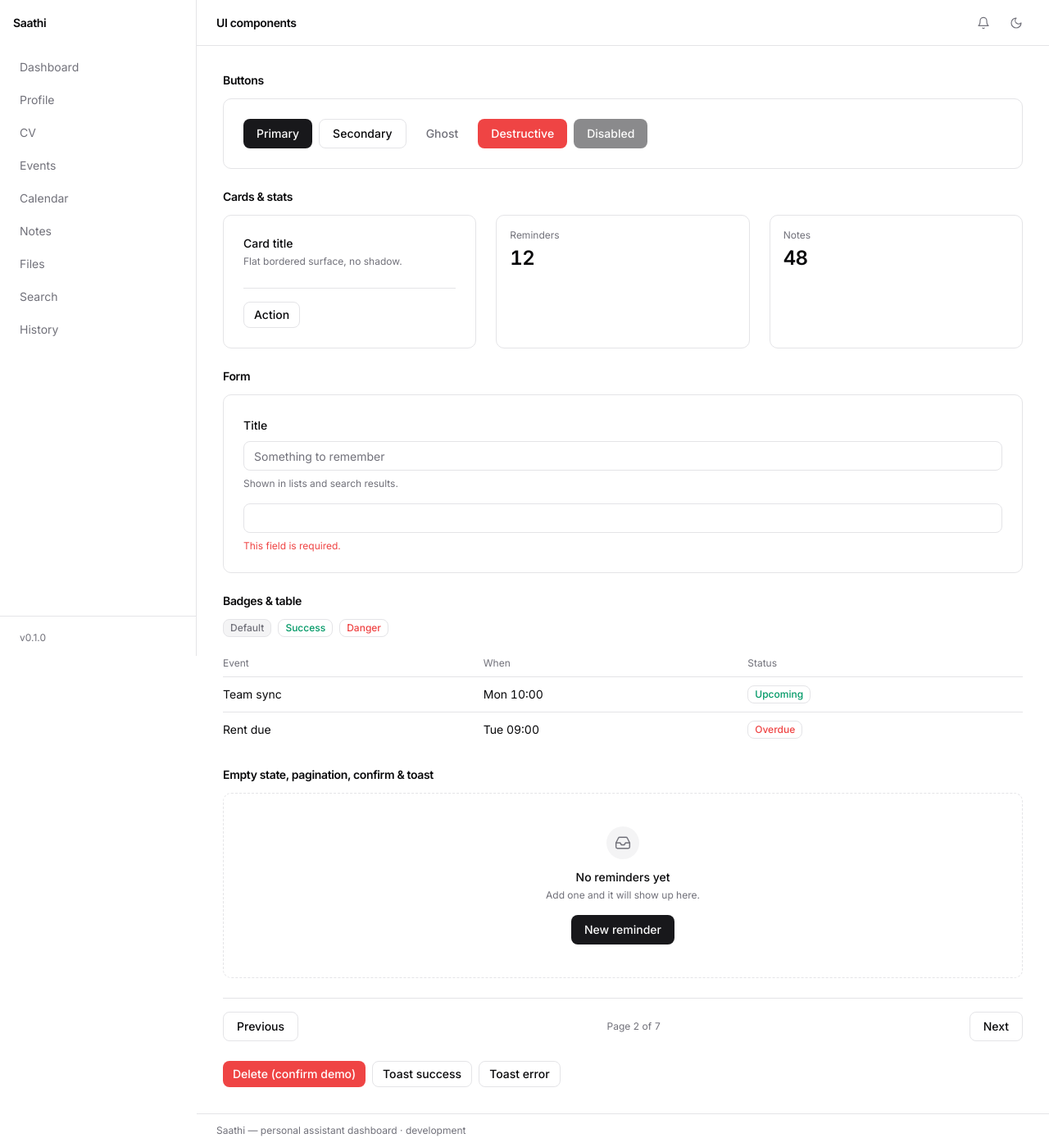
After one commit to senutpal/saathi, a Flask app: page /dev/style in a window 1280 px wide. The commit adds this page. Shown: the whole page at 82% size. Run offline with Flask 3, Linux system fonts and the light colour scheme.

Commit message:
feat(ui): base shell, zinc tokens, error pages, style gallery

```diff
--- /dev/null
+++ b/saathi/blueprints/main.py
@@ -0,0 +1,18 @@
+from flask import Blueprint, abort, current_app, redirect, render_template
+from flask_login import current_user
+
+bp = Blueprint("main", __name__)
+
+
+@bp.get("/")
+def index() -> str:
+    if not current_user.is_authenticated:
+        return redirect("/auth/login")
+    return render_template("main/home.html")
+
+
+@bp.get("/dev/style")
+def style() -> str:
+    if current_app.config["SAATHI_ENV"] != "development":
+        abort(404)
+    return render_template("main/style.html")
--- /dev/null
+++ b/saathi/static/css/tokens.css
@@ -0,0 +1,22 @@
+:root {
+  --radius: 0.625rem;
+  --background: #ffffff;         --foreground: #09090b;
+  --card: #ffffff;
+  --primary: #18181b;            --primary-foreground: #fafafa;
+  --muted: #f4f4f5;              --muted-foreground: #71717a;
+  --accent: #f4f4f5;
+  --destructive: #ef4444;
+  --border: #e4e4e7;             --input: #e4e4e7;
+  --ring: #a1a1aa;               --sidebar: #fafafa;
+}
+.dark {
+  --background: #09090b;         --foreground: #fafafa;
+  --card: #18181b;
+  --primary: #e4e4e7;            --primary-foreground: #18181b;
+  --muted: #27272a;              --muted-foreground: #a1a1aa;
+  --accent: #27272a;
+  --destructive: #f87171;
+  --border: rgb(255 255 255 / 10%);
+  --input: rgb(255 255 255 / 15%);
+  --ring: #71717a;               --sidebar: #18181b;
+}
--- /dev/null
+++ b/saathi/templates/base.html
@@ -0,0 +1,139 @@
+{%- set theme = request.cookies.get('theme', 'light') -%}
+<!doctype html>
+<html lang="en" class="{{ 'dark' if theme == 'dark' }}">
+<head>
+  <meta charset="utf-8">
+  <meta name="viewport" content="width=device-width, initial-scale=1">
+  <title>{% block title %}Saathi{% endblock %}</title>
+  <script>
+    (function(){var t=null;try{t=localStorage.getItem("theme")}catch(e){}
+    if(!t){var m=document.cookie.match(/(?:^|;\s*)theme=(dark|light)/);if(m)t=m[1]}
+    if(t==="dark")document.documentElement.classList.add("dark")})();
+  </script>
+  <link rel="preconnect" href="https://fonts.googleapis.com">
+  <link rel="stylesheet" href="https://fonts.googleapis.com/css2?family=Inter:wght@400;500;600&display=swap">
+  <link rel="stylesheet" href="{{ url_for('static', filename='css/tokens.css') }}">
+  <script src="https://cdn.jsdelivr.net/npm/@tailwindcss/browser@4"></script>
+  <style type="text/tailwindcss">
+    @custom-variant dark (&:where(.dark, .dark *));
+    @theme inline {
+      --color-background: var(--background);
+      --color-foreground: var(--foreground);
+      --color-card: var(--card);        --color-card-foreground: var(--foreground);
+      --color-primary: var(--primary);  --color-primary-foreground: var(--primary-foreground);
+      --color-muted: var(--muted);      --color-muted-foreground: var(--muted-foreground);
+      --color-accent: var(--accent);    --color-accent-foreground: var(--foreground);
+      --color-destructive: var(--destructive);
+      --color-border: var(--border);    --color-input: var(--input);  --color-ring: var(--ring);
+      --radius-sm: calc(var(--radius) * .6); --radius-md: calc(var(--radius) * .8);
+      --radius-lg: var(--radius);            --radius-xl: calc(var(--radius) * 1.4);
+      --font-sans: "Inter", ui-sans-serif, system-ui, sans-serif;
+    }
+  </style>
+</head>
+<body class="bg-background font-sans text-foreground antialiased">
+<a href="#main" class="sr-only focus:not-sr-only focus:absolute focus:left-4 focus:top-4
+   focus:z-50 focus:rounded-md focus:bg-primary focus:px-4 focus:py-2
+   focus:text-sm focus:text-primary-foreground">Skip to content</a>
+
+<div class="flex min-h-screen">
+  {% set nav = [
+    ('/', 'Dashboard'),
+    ('/profile', 'Profile'),
+    ('/profile/cv', 'CV'),
+    ('/events', 'Events'),
+    ('/calendar', 'Calendar'),
+    ('/notes', 'Notes'),
+    ('/files', 'Files'),
+    ('/search', 'Search'),
+    ('/history', 'History')
+  ] %}
+  <aside class="fixed inset-y-0 left-0 z-30 hidden w-60 flex-col border-r border-border bg-sidebar md:flex">
+    <div class="flex h-14 items-center px-4 text-sm font-semibold tracking-tight">Saathi</div>
+    <nav class="flex-1 space-y-1 px-3 py-2" aria-label="Main">
+      {% for href, label in nav %}
+      {% set is_active = (href == '/' and request.endpoint == 'main.index') or request.path == href %}
+      <a href="{{ href }}" {% if is_active %}aria-current="page"{% endif %}
+         class="flex items-center rounded-md px-3 py-2 text-sm {{ 'bg-accent font-medium' if is_active else 'text-muted-foreground transition-colors hover:bg-accent hover:text-foreground' }}">
+        {{ label }}</a>
+      {% endfor %}
+    </nav>
+    <div class="border-t border-border p-3"><span class="px-3 text-xs text-muted-foreground">v{{ config.get('VERSION', '0.1.0') }}</span></div>
+  </aside>
+
+  <div class="flex min-w-0 flex-1 flex-col md:pl-60">
+    <header class="sticky top-0 z-20 flex h-14 items-center gap-4 border-b border-border bg-background/95 px-6 backdrop-blur no-print">
+      <h1 class="text-sm font-semibold tracking-tight">{% block header %}{% endblock %}</h1>
+      <div class="ml-auto flex items-center gap-2">
+        <button type="button" aria-label="Notifications"
+                class="rounded-md p-2 text-muted-foreground transition-colors hover:bg-accent hover:text-foreground">
+          <svg class="size-4" viewBox="0 0 24 24" fill="none" stroke="currentColor" stroke-width="1.75"
+               stroke-linecap="round" stroke-linejoin="round" aria-hidden="true">
+            <path d="M6 8a6 6 0 0 1 12 0c0 7 3 9 3 9H3s3-2 3-9"/><path d="M10.3 21a1.94 1.94 0 0 0 3.4 0"/>
+          </svg>
+        </button>
+        <button type="button" onclick="toggleTheme()" aria-label="Toggle dark mode"
+                class="rounded-md p-2 text-muted-foreground transition-colors hover:bg-accent hover:text-foreground">
+          <svg class="size-4 dark:hidden" viewBox="0 0 24 24" fill="none" stroke="currentColor" stroke-width="1.75"
+               stroke-linecap="round" stroke-linejoin="round" aria-hidden="true">
+            <path d="M12 3a6 6 0 0 0 9 9 9 9 0 1 1-9-9Z"/>
+          </svg>
+          <svg class="hidden size-4 dark:block" viewBox="0 0 24 24" fill="none" stroke="currentColor" stroke-width="1.75"
+               stroke-linecap="round" stroke-linejoin="round" aria-hidden="true">
+            <circle cx="12" cy="12" r="4"/><path d="M12 2v2M12 20v2M4.93 4.93l1.41 1.41M17.66 17.66l1.41 1.41M2 12h2M20 12h2M6.34 17.66l-1.41 1.41M19.07 4.93l-1.41 1.41"/>
+          </svg>
+        </button>
+        {% if current_user.is_authenticated %}
+        <form action="/auth/logout" method="post" class="inline">
+          <input type="hidden" name="csrf_token" value="{{ csrf_token() }}">
+          <button type="submit"
+                  class="rounded-md px-3 py-2 text-sm text-muted-foreground transition-colors hover:bg-accent hover:text-foreground">Log out</button>
+        </form>
+        {% endif %}
+      </div>
+    </header>
+
+    <main id="main" class="mx-auto w-full max-w-6xl flex-1 p-6 lg:p-8">
+      {% block content %}{% endblock %}
+    </main>
+
+    <footer class="border-t border-border px-6 py-3 text-xs text-muted-foreground no-print">
+      Saathi — personal assistant dashboard · {{ config.get('SAATHI_ENV', 'development') }}
+    </footer>
+  </div>
+</div>
+
+<div id="toasts" aria-live="polite" class="fixed bottom-4 right-4 z-50 space-y-2"></div>
+
+<script>
+function saathiToast(message, level = "success") {
+  const t = document.createElement("div");
+  t.className = "rounded-lg border border-border bg-card p-3 text-sm shadow-lg";
+  if (level === "error") { t.classList.add("border-destructive", "text-destructive"); }
+  t.setAttribute("role", "status");
+  t.textContent = message;
+  const region = document.getElementById("toasts");
+  region.appendChild(t);
+  setTimeout(() => t.remove(), 3500);
+}
+(function () {
+  const root = document.documentElement;
+  function persist(dark) {
+    try { localStorage.setItem("theme", dark ? "dark" : "light"); } catch (e) {}
+    document.cookie = "theme=" + (dark ? "dark" : "light") +
+                      ";path=/;max-age=31536000;samesite=lax";
+  }
+  window.toggleTheme = function () {
+    persist(root.classList.toggle("dark"));
+  };
+})();
+</script>
+{% for category, message in get_flashed_messages(with_categories=true) %}
+<script>saathiToast({{ message|tojson }}, {{ 'error' if category == 'error' else 'success'|tojson }})</script>
+{% endfor %}
+<style media="print">
+  header, footer, aside, #toasts, .no-print { display: none !important; }
+  main { max-width: none !important; padding: 0 !important; }
+</style>
+</body>
+</html>
--- /dev/null
+++ b/saathi/templates/main/style.html
@@ -0,0 +1,95 @@
+{% extends "base.html" %}
+{% block title %}Style — Saathi{% endblock %}
+{% block header %}UI components{% endblock %}
+{% block content %}
+<div class="space-y-6">
+  <section>
+    <h2 class="mb-3 text-sm font-semibold tracking-tight">Buttons</h2>
+    <div class="flex flex-wrap items-center gap-2 rounded-lg border border-border bg-card p-6">
+      <button type="button" class="inline-flex h-9 items-center justify-center rounded-md bg-primary px-4 text-sm font-medium text-primary-foreground transition-colors hover:bg-primary/90 focus-visible:outline-none focus-visible:ring-2 focus-visible:ring-ring disabled:pointer-events-none disabled:opacity-50">Primary</button>
+      <button type="button" class="inline-flex h-9 items-center justify-center rounded-md px-4 text-sm font-medium transition-colors focus-visible:outline-none focus-visible:ring-2 focus-visible:ring-ring disabled:pointer-events-none disabled:opacity-50 border border-border bg-card text-foreground hover:bg-accent hover:text-foreground">Secondary</button>
+      <button type="button" class="inline-flex h-9 items-center justify-center rounded-md px-4 text-sm font-medium transition-colors focus-visible:outline-none focus-visible:ring-2 focus-visible:ring-ring disabled:pointer-events-none disabled:opacity-50 text-muted-foreground hover:bg-accent hover:text-foreground">Ghost</button>
+      <button type="button" class="inline-flex h-9 items-center justify-center rounded-md px-4 text-sm font-medium transition-colors focus-visible:outline-none focus-visible:ring-2 focus-visible:ring-ring disabled:pointer-events-none disabled:opacity-50 bg-destructive text-white hover:bg-destructive/90">Destructive</button>
+      <button type="button" disabled class="inline-flex h-9 items-center justify-center rounded-md bg-primary px-4 text-sm font-medium text-primary-foreground transition-colors hover:bg-primary/90 focus-visible:outline-none focus-visible:ring-2 focus-visible:ring-ring disabled:pointer-events-none disabled:opacity-50">Disabled</button>
+    </div>
+  </section>
+
+  <section>
+    <h2 class="mb-3 text-sm font-semibold tracking-tight">Cards &amp; stats</h2>
+    <div class="grid gap-6 md:grid-cols-3">
+      <div class="rounded-lg border border-border bg-card p-6">
+        <h3 class="text-sm font-medium">Card title</h3>
+        <p class="mt-1 text-xs text-muted-foreground">Flat bordered surface, no shadow.</p>
+        <div class="mt-6 flex gap-2 border-t border-border pt-4">
+          <button type="button" class="inline-flex h-8 items-center justify-center rounded-md border border-border bg-card px-3 text-sm font-medium transition-colors focus-visible:outline-none focus-visible:ring-2 focus-visible:ring-ring hover:bg-accent hover:text-foreground">Action</button>
+        </div>
+      </div>
+      <div class="rounded-lg border border-border bg-card p-4">
+        <p class="text-xs text-muted-foreground">Reminders</p>
+        <p class="mt-1 text-2xl font-semibold tracking-tight tabular-nums">12</p>
+      </div>
+      <div class="rounded-lg border border-border bg-card p-4">
+        <p class="text-xs text-muted-foreground">Notes</p>
+        <p class="mt-1 text-2xl font-semibold tracking-tight tabular-nums">48</p>
+      </div>
+    </div>
+  </section>
+
+  <section>
+    <h2 class="mb-3 text-sm font-semibold tracking-tight">Form</h2>
+    <div class="rounded-lg border border-border bg-card p-6">
+      <label for="demo-title" class="text-sm font-medium">Title</label>
+      <input id="demo-title" name="title" type="text" placeholder="Something to remember"
+             class="mt-2 flex h-9 w-full rounded-md border border-input bg-card px-3 text-sm shadow-none placeholder:text-muted-foreground focus-visible:outline-none focus-visible:ring-2 focus-visible:ring-ring">
+      <p class="mt-2 text-xs text-muted-foreground">Shown in lists and search results.</p>
+      <input id="demo-broken" type="text" aria-invalid="true"
+             class="mt-4 flex h-9 w-full rounded-md border border-input bg-card px-3 text-sm shadow-none placeholder:text-muted-foreground focus-visible:outline-none focus-visible:ring-2 focus-visible:ring-ring">
+      <p class="mt-2 text-xs text-destructive">This field is required.</p>
+    </div>
+  </section>
+
+  <section>
+    <h2 class="mb-3 text-sm font-semibold tracking-tight">Badges &amp; table</h2>
+    <div class="flex flex-wrap items-center gap-2">
+      <span class="inline-flex items-center rounded-md border border-border bg-muted px-2 py-0.5 text-xs font-medium text-muted-foreground">Default</span>
+      <span class="inline-flex items-center rounded-md border border-border bg-card px-2 py-0.5 text-xs font-medium text-emerald-600 dark:text-emerald-400">Success</span>
+      <span class="inline-flex items-center rounded-md border border-border bg-card px-2 py-0.5 text-xs font-medium text-destructive">Danger</span>
+    </div>
+    <table class="mt-4 w-full text-sm">
+      <thead>
+        <tr class="border-b border-border text-left text-xs text-muted-foreground">
+          <th class="py-2 pr-4 font-normal">Event</th><th class="py-2 pr-4 font-normal">When</th><th class="py-2 pr-4 font-normal">Status</th>
+        </tr>
+      </thead>
+      <tbody class="divide-y divide-border">
+        <tr class="transition-colors hover:bg-accent/50"><td class="py-2.5 pr-4">Team sync</td><td class="py-2.5 pr-4 tabular-nums">Mon 10:00</td><td class="py-2.5 pr-4"><span class="inline-flex items-center rounded-md border border-border bg-card px-2 py-0.5 text-xs font-medium text-emerald-600 dark:text-emerald-400">Upcoming</span></td></tr>
+        <tr class="transition-colors hover:bg-accent/50"><td class="py-2.5 pr-4">Rent due</td><td class="py-2.5 pr-4 tabular-nums">Tue 09:00</td><td class="py-2.5 pr-4"><span class="inline-flex items-center rounded-md border border-border bg-card px-2 py-0.5 text-xs font-medium text-destructive">Overdue</span></td></tr>
+      </tbody>
+    </table>
+  </section>
+
+  <section>
+    <h2 class="mb-3 text-sm font-semibold tracking-tight">Empty state, pagination, confirm &amp; toast</h2>
+    <div class="flex flex-col items-center justify-center rounded-lg border border-dashed border-border p-10 text-center">
+      <div class="mb-3 flex size-10 items-center justify-center rounded-full bg-muted text-muted-foreground">
+        <svg class="size-5" viewBox="0 0 24 24" fill="none" stroke="currentColor" stroke-width="1.75" stroke-linecap="round" stroke-linejoin="round" aria-hidden="true"><path d="M22 12h-6l-2 3h-4l-2-3H2"/><path d="M5.45 5.11 2 12v6a2 2 0 0 0 2 2h16a2 2 0 0 0 2-2v-6l-3.45-6.89A2 2 0 0 0 16.76 4H7.24a2 2 0 0 0-1.79 1.11z"/></svg>
+      </div>
+      <p class="text-sm font-medium">No reminders yet</p>
+      <p class="mt-1 text-xs text-muted-foreground">Add one and it will show up here.</p>
+      <button type="button" class="mt-4 inline-flex h-9 items-center justify-center rounded-md bg-primary px-4 text-sm font-medium text-primary-foreground transition-colors hover:bg-primary/90 focus-visible:outline-none focus-visible:ring-2 focus-visible:ring-ring disabled:pointer-events-none disabled:opacity-50">New reminder</button>
+    </div>
+    <nav aria-label="Pagination" class="mt-6 flex items-center justify-between border-t border-border pt-4 text-sm">
+      <a href="#" class="inline-flex h-9 items-center justify-center rounded-md border border-border bg-card px-4 text-sm font-medium transition-colors hover:bg-accent hover:text-foreground focus-visible:outline-none focus-visible:ring-2 focus-visible:ring-ring">Previous</a>
+      <span class="text-xs tabular-nums text-muted-foreground">Page 2 of 7</span>
+      <a href="#" class="inline-flex h-9 items-center justify-center rounded-md border border-border bg-card px-4 text-sm font-medium transition-colors hover:bg-accent hover:text-foreground focus-visible:outline-none focus-visible:ring-2 focus-visible:ring-ring">Next</a>
+    </nav>
+    <div class="mt-6 flex flex-wrap items-center gap-2">
+      <form action="#" method="post" class="inline" onsubmit="return confirm('Delete this note? This cannot be undone.');">
+        <button type="submit" class="inline-flex h-8 items-center justify-center rounded-md bg-destructive px-3 text-sm font-medium text-white transition-colors hover:bg-destructive/90 focus-visible:outline-none focus-visible:ring-2 focus-visible:ring-ring disabled:pointer-events-none disabled:opacity-50">Delete (confirm demo)</button>
+      </form>
+      <button type="button" onclick="saathiToast('Saved successfully')" class="inline-flex h-8 items-center justify-center rounded-md border border-border bg-card px-3 text-sm font-medium transition-colors hover:bg-accent hover:text-foreground focus-visible:outline-none focus-visible:ring-2 focus-visible:ring-ring">Toast success</button>
+      <button type="button" onclick="saathiToast('Something failed', 'error')" class="inline-flex h-8 items-center justify-center rounded-md border border-border bg-card px-3 text-sm font-medium transition-colors hover:bg-accent hover:text-foreground focus-visible:outline-none focus-visible:ring-2 focus-visible:ring-ring">Toast error</button>
+    </div>
+  </section>
+</div>
+{% endblock %}
```
Also changed, not shown: saathi/__init__.py (+7 -0 lines), saathi/templates/errors/403.html (+10 -13 lines), saathi/templates/errors/404.html (+10 -13 lines), saathi/templates/errors/500.html (+10 -13 lines), saathi/templates/main/home.html (added, +11 -0 lines), saathi/blueprints/__init__.py (added), 2 other files.
